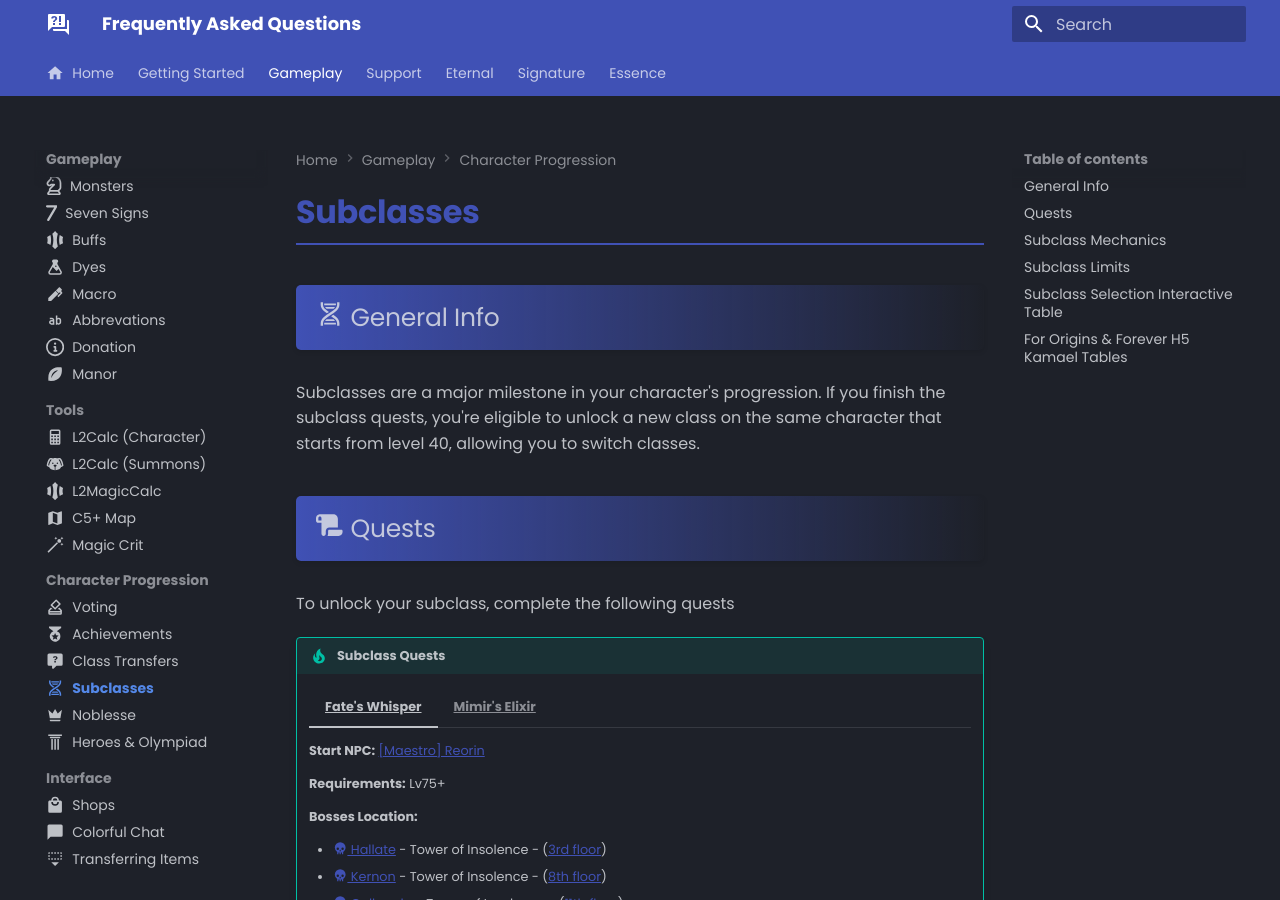
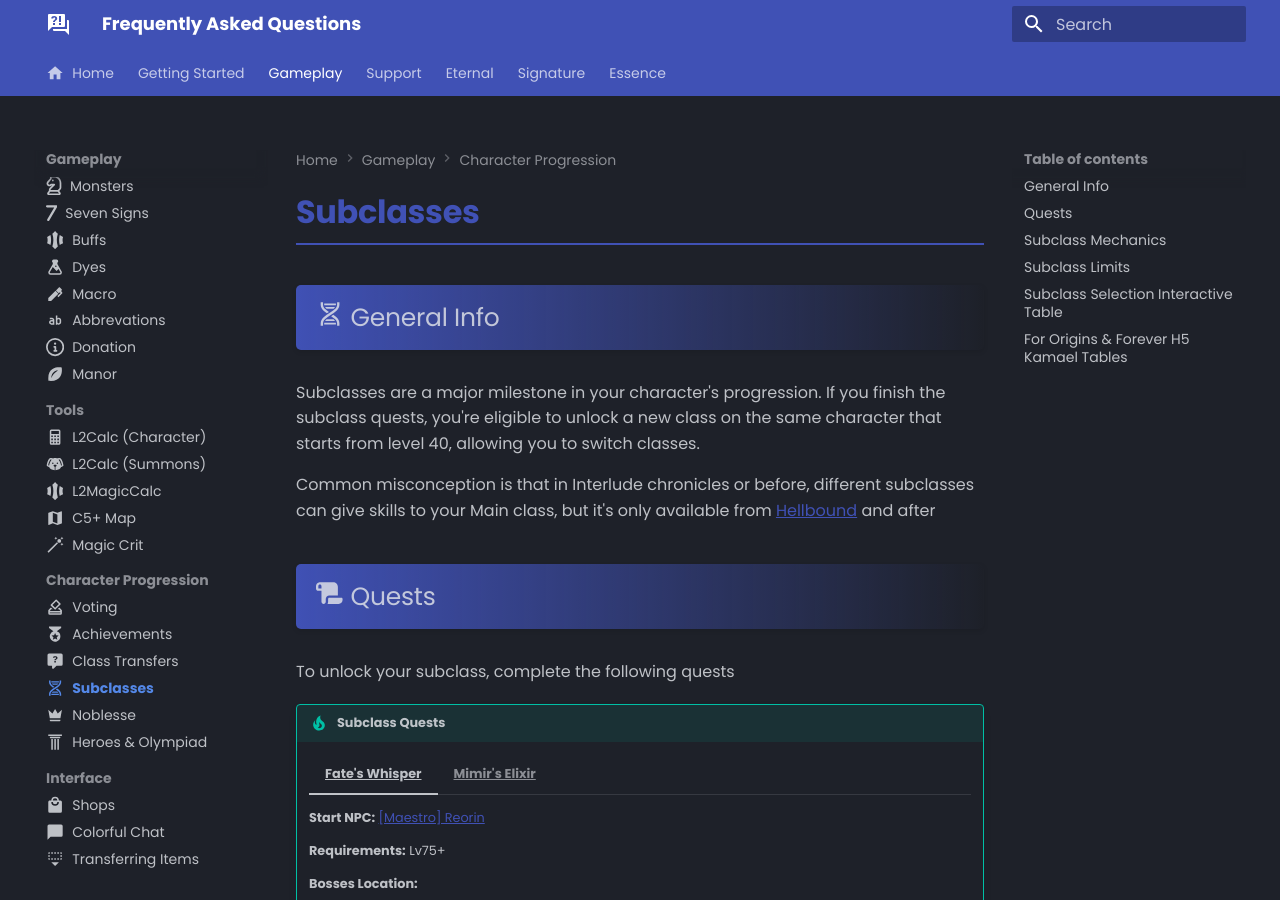
Before and after one commit to tab1-web/faq, an MkDocs documentation site: the page built from docs/gameplay/progression/subclasses.md, in a window 1280 px wide and 900 px high. Built offline with MkDocs 1.6.1 and Material for MkDocs 9.7.7, drawn with Linux system fonts in a browser that asks for light colours; some web fonts are replaced.

Commit message:
adding misconception to subclass interlude skills

```diff
--- a/docs/gameplay/progression/subclasses.md
+++ b/docs/gameplay/progression/subclasses.md
@@ -28,6 +28,7 @@ Subclasses are a major milestone in your character's progression. If you finish
 you're eligible to unlock a new class on the same character that starts from level 40,
 allowing you to switch classes.
 
+Common misconception is that in Interlude chronicles or before, different subclasses can give skills to your Main class, but it's only available from [Hellbound](https://lineage2wiki.org/hellbound/patch-notes/#character_changes) and after
 
 ## :fontawesome-solid-scroll: Quests
 
```
